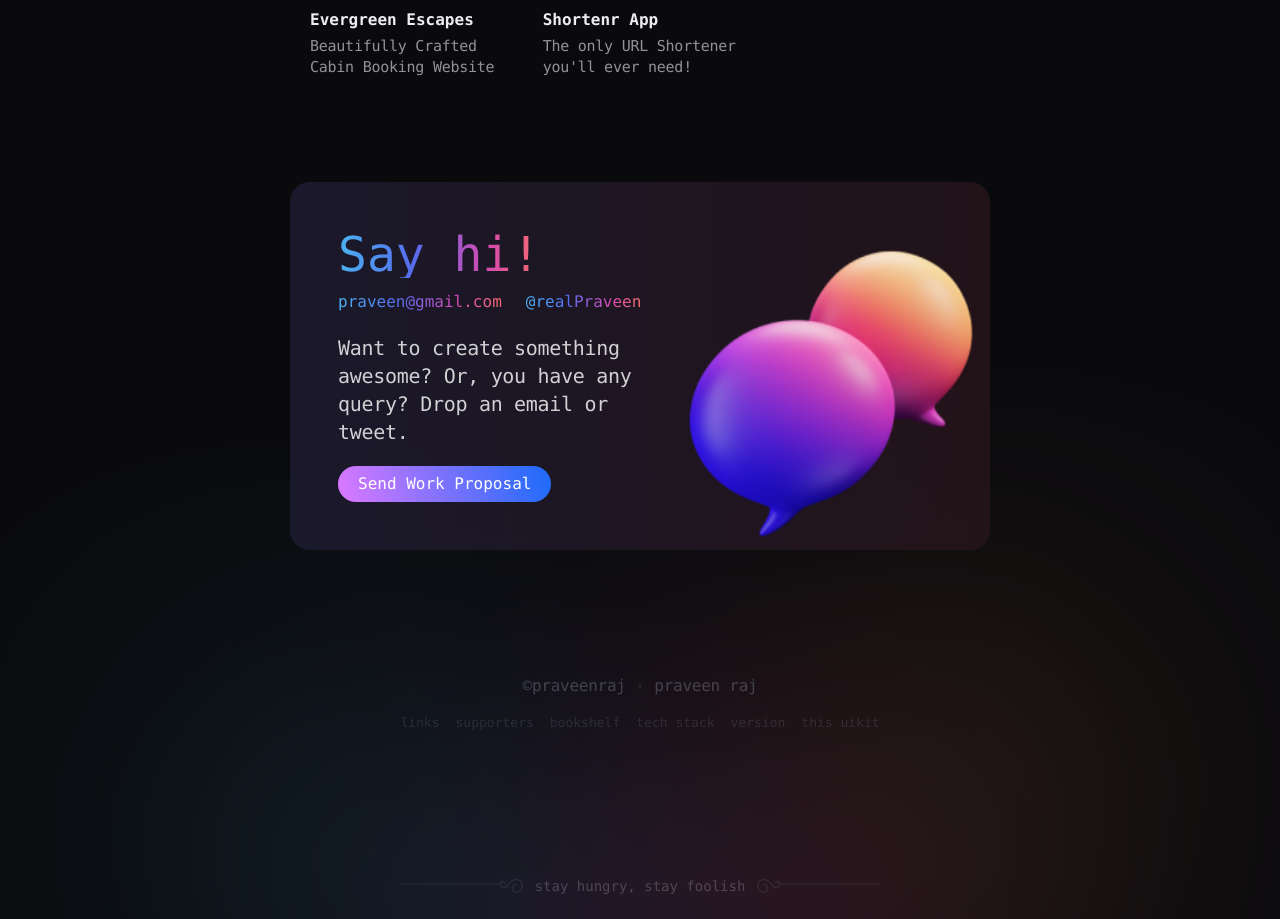
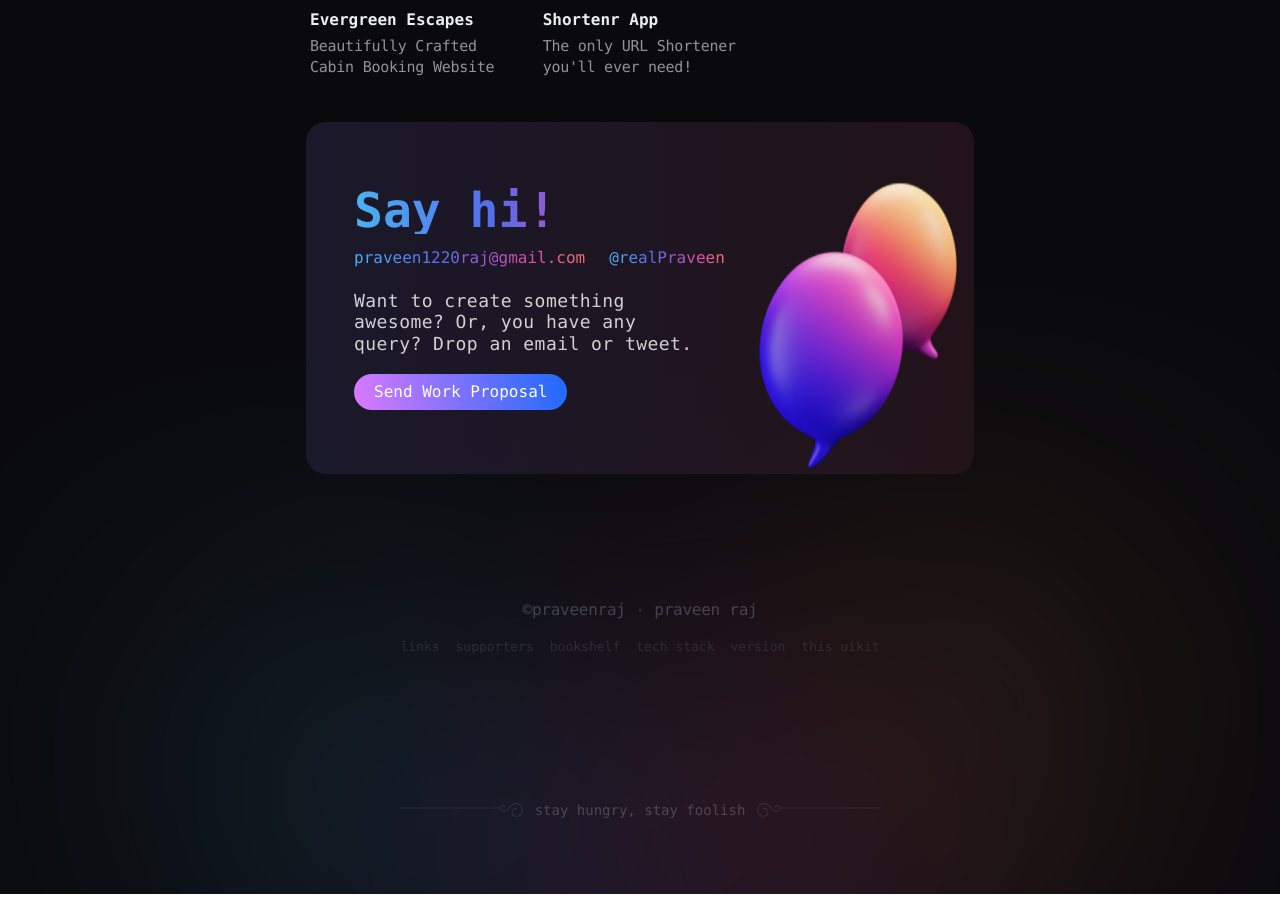
Before and after one commit to praveen-raj-r/praveen-raj-web-app, a React (Vite) app: page / in a window 1280 px wide. Shown: the part 914-1833 px from the top of the page. After the commit the page ends 1808 px from the top, so only its background shows below. Built offline with nearby package versions, Linux system fonts and the light colour scheme.

Commit message:
updated greeting

```diff
--- a/src/components/ui/Greeting.jsx
+++ b/src/components/ui/Greeting.jsx
@@ -1,23 +1,27 @@
 import chat from "/chat.png";
+
 function Greeting() {
   return (
-    <section className="greetings-card">
-      <div className="z-10 p-8">
-        <h2 className="gradient retro-2 inline-block text-5xl leading-[-1px] ">
+    <section className="flex flex-col-reverse items-center gap-10 p-4 mx-5 md:gap-0 md:flex-row greetings-card">
+      <div className="z-10 p-2 md:p-8">
+        <h1 className="gradient retro-2 text-4xl md:text-5xl leading-[-1px] font-bold text-center md:text-left">
           Say hi!
-        </h2>
-        <div className="flex mt-3 space-x-6">
+        </h1>
+
+        <div className="flex flex-col mt-3 space-x-0 text-center md:space-x-6 md:flex-row">
           <a className="gradient retro-2" href="">
-            praveen@gmail.com
+            praveen1220raj@gmail.com
           </a>
           <a className="gradient retro-2" href="">
             @realPraveen
           </a>
         </div>
-        <p className="text-xl font-normal leading-[140%] my-5 mx-0 tracking-[-0.3px] opacity-80 max-w-[340px]">
+
+        <p className="sm:text-lg font-normal sm:leading-[120%] my-5 mx-0 tracking-wide opacity-80 max-w-[340px]">
           Want to create something awesome? Or, you have any query? Drop an
           email or tweet.
         </p>
+
         <div className="flex justify-start m-0 text-left">
           <ul className="flex ">
             <li className="m-0">
@@ -31,8 +35,9 @@ function Greeting() {
           </ul>
         </div>
       </div>
+
       <div className="z-10 text-right">
-        <img className="chatImg" src={chat} />
+        <img className="chatImg h-[220px] md:h-[320px]" src={chat} />
       </div>
     </section>
   );
--- a/src/index.css
+++ b/src/index.css
@@ -122,21 +122,15 @@
 
 .greetings-card {
   position: relative;
-  padding: 16px;
   background: linear-gradient(
     90deg,
     rgba(30, 28, 50, 0.8) 0%,
     rgba(43, 22, 29, 0.7) 100%
   );
-  display: flex;
   border-radius: 20px;
-  margin: 60px 4px 4px;
-  -webkit-box-align: center;
-  align-items: center;
 }
 
 .chatImg {
-  height: 320px;
   margin-right: -10px;
   transform: scale(1.2) translateY(18px);
   z-index: -1;
```
